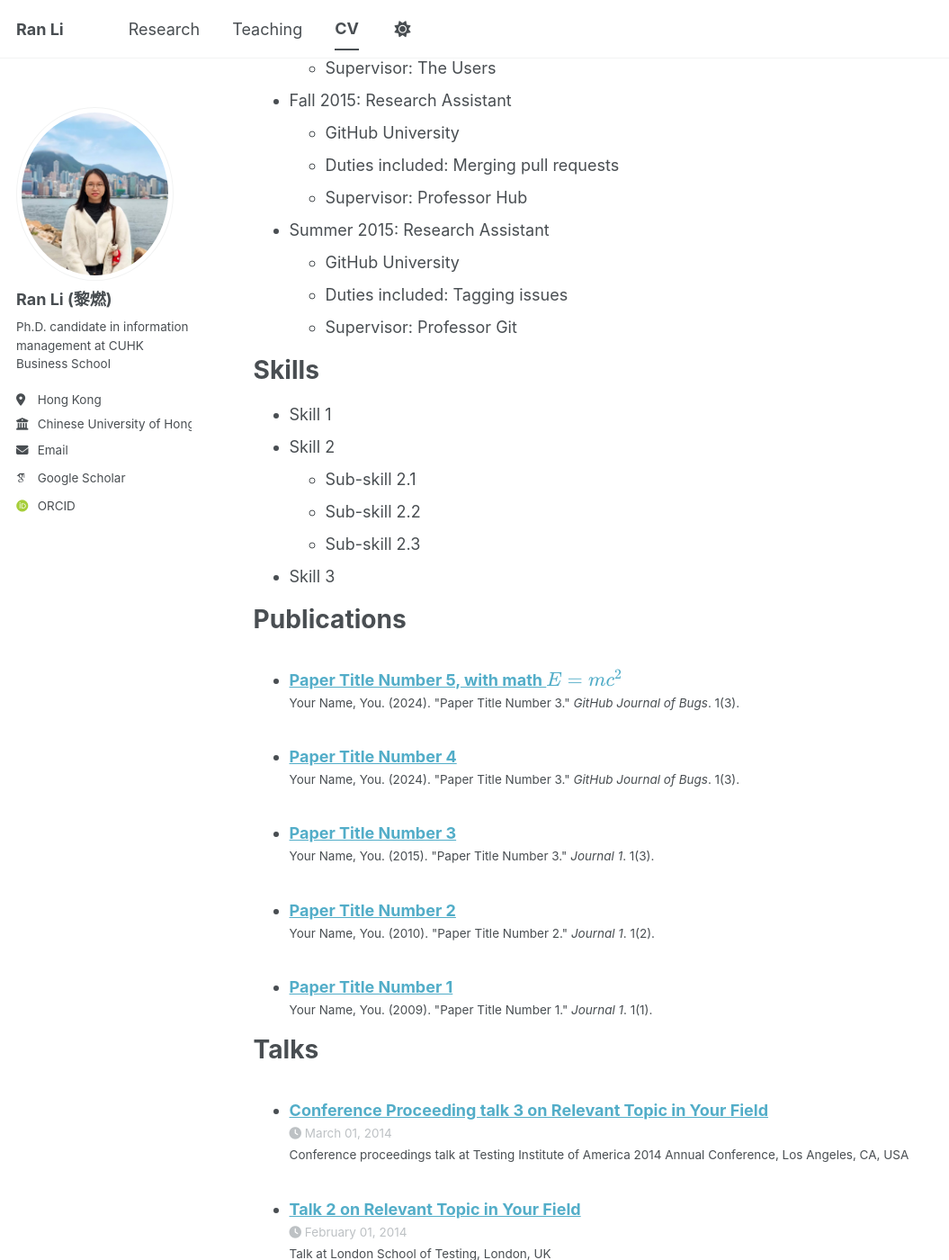
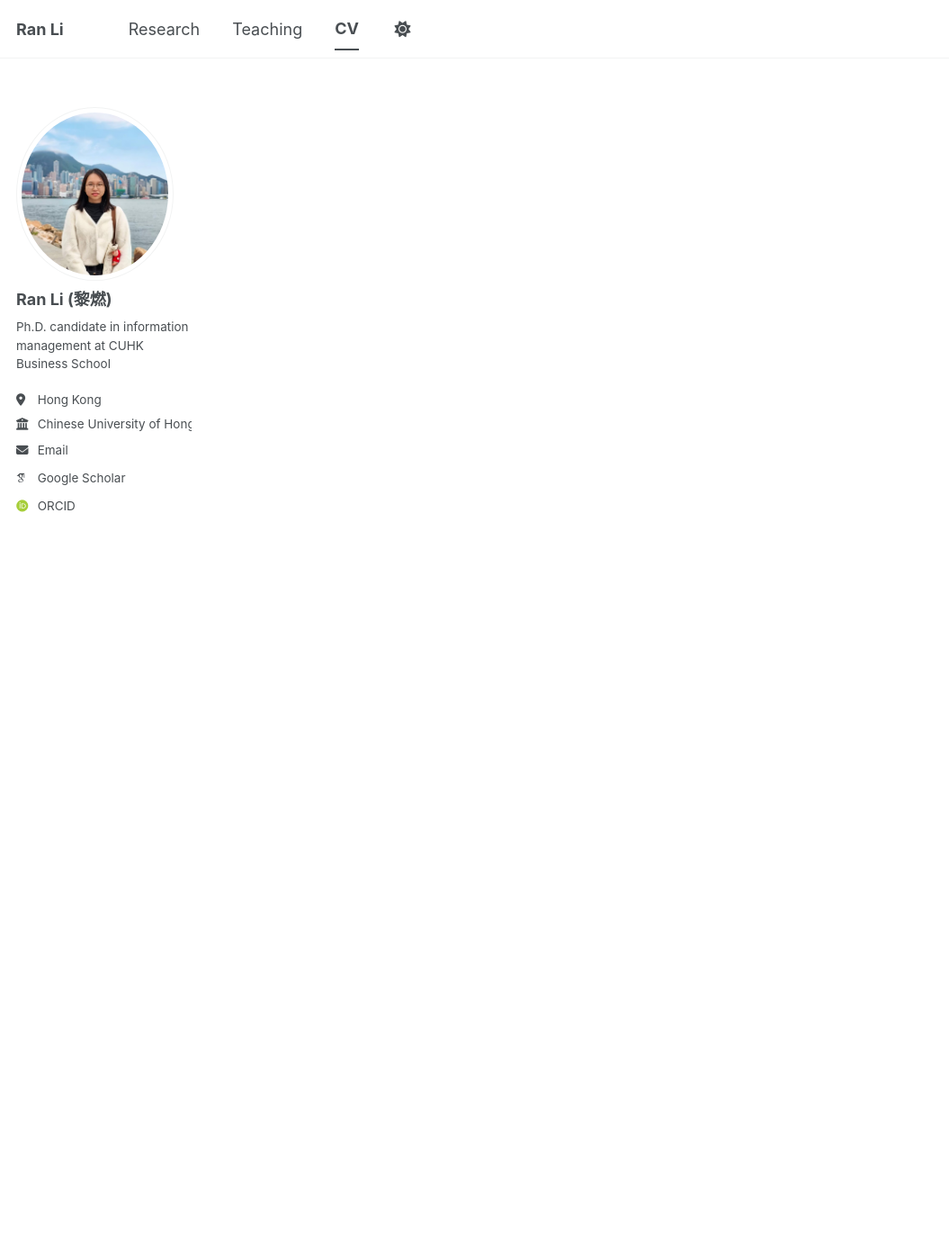
Before and after one commit to elaine-ran-li/elaine-ran-li.github.io, a Jekyll site: the page built from _pages/cv.md, in a window 1280 px wide and 1400 px high, scrolled down 464 px. Shown: the whole window at 90% size, without its empty margins (0-1055 px from the left). Built offline with Jekyll 4.4.1, drawn with Linux system fonts in a browser that asks for light colours; some web fonts are replaced; a script bundle is joined from its source files by our own code; library files that are not in the unit come from our copies; some of the changed text lies outside the part shown.

Commit message:
Update cv.md

```diff
--- a/_pages/cv.md
+++ b/_pages/cv.md
@@ -8,59 +8,3 @@
 ---
 
 Please download my CV
-<!--
-{% include base_path %}
-
-Education
-======
-* Ph.D in Version Control Theory, GitHub University, 2018 (expected)
-* M.S. in Jekyll, GitHub University, 2014
-* B.S. in GitHub, GitHub University, 2012
-
-Work experience
-======
-* Spring 2024: Academic Pages Collaborator
-  * GitHub University
-  * Duties includes: Updates and improvements to template
-  * Supervisor: The Users
-
-* Fall 2015: Research Assistant
-  * GitHub University
-  * Duties included: Merging pull requests
-  * Supervisor: Professor Hub
-
-* Summer 2015: Research Assistant
-  * GitHub University
-  * Duties included: Tagging issues
-  * Supervisor: Professor Git
-
-Skills
-======
-* Skill 1
-* Skill 2
-  * Sub-skill 2.1
-  * Sub-skill 2.2
-  * Sub-skill 2.3
-* Skill 3
-
-Publications
-======
-  <ul>{% for post in site.publications reversed %}
-    {% include archive-single-cv.html %}
-  {% endfor %}</ul>
-
-Talks
-======
-  <ul>{% for post in site.talks reversed %}
-    {% include archive-single-talk-cv.html  %}
-  {% endfor %}</ul>
-
-Teaching
-======
-  <ul>{% for post in site.teaching reversed %}
-    {% include archive-single-cv.html %}
-  {% endfor %}</ul>
-
-Service and leadership
-======
-* Currently signed in to 43 different slack teams -->
```
